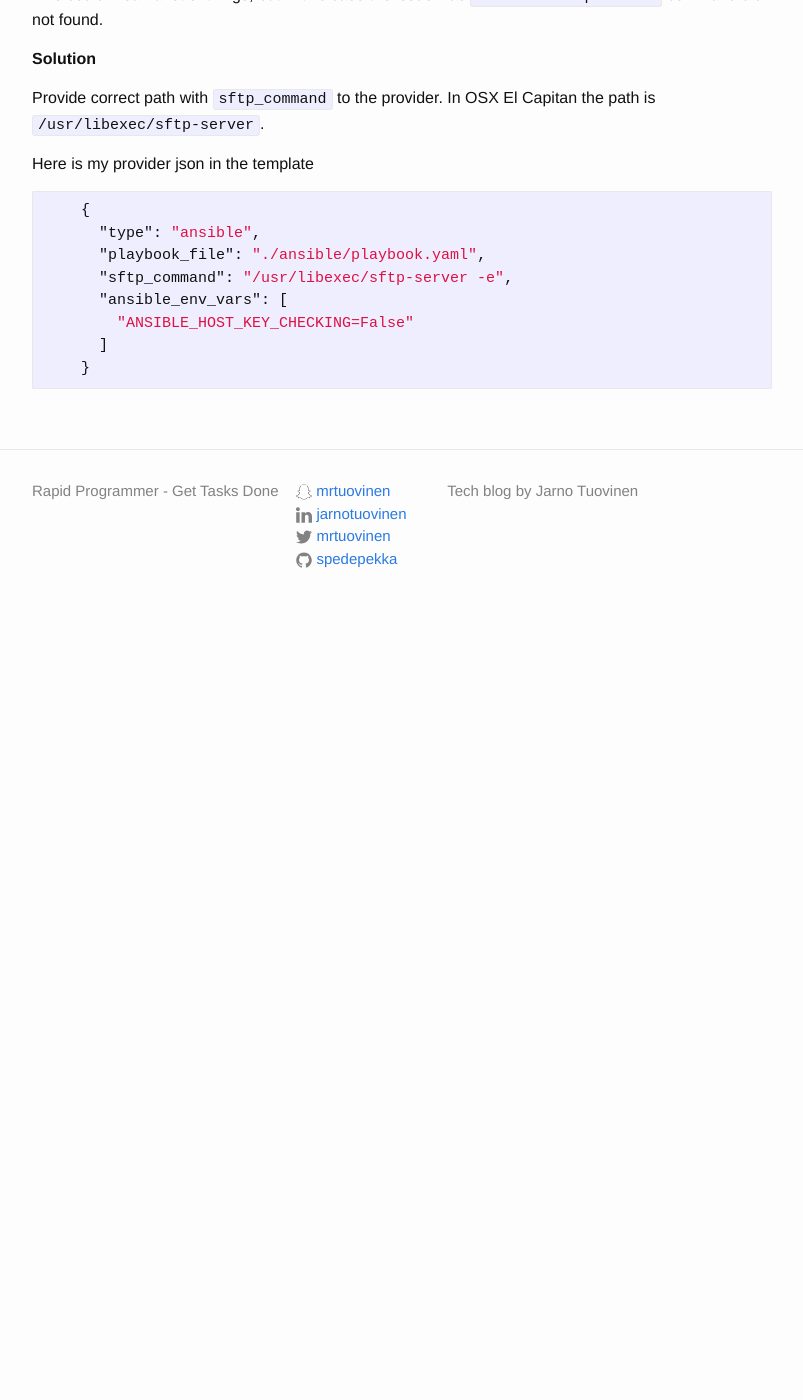
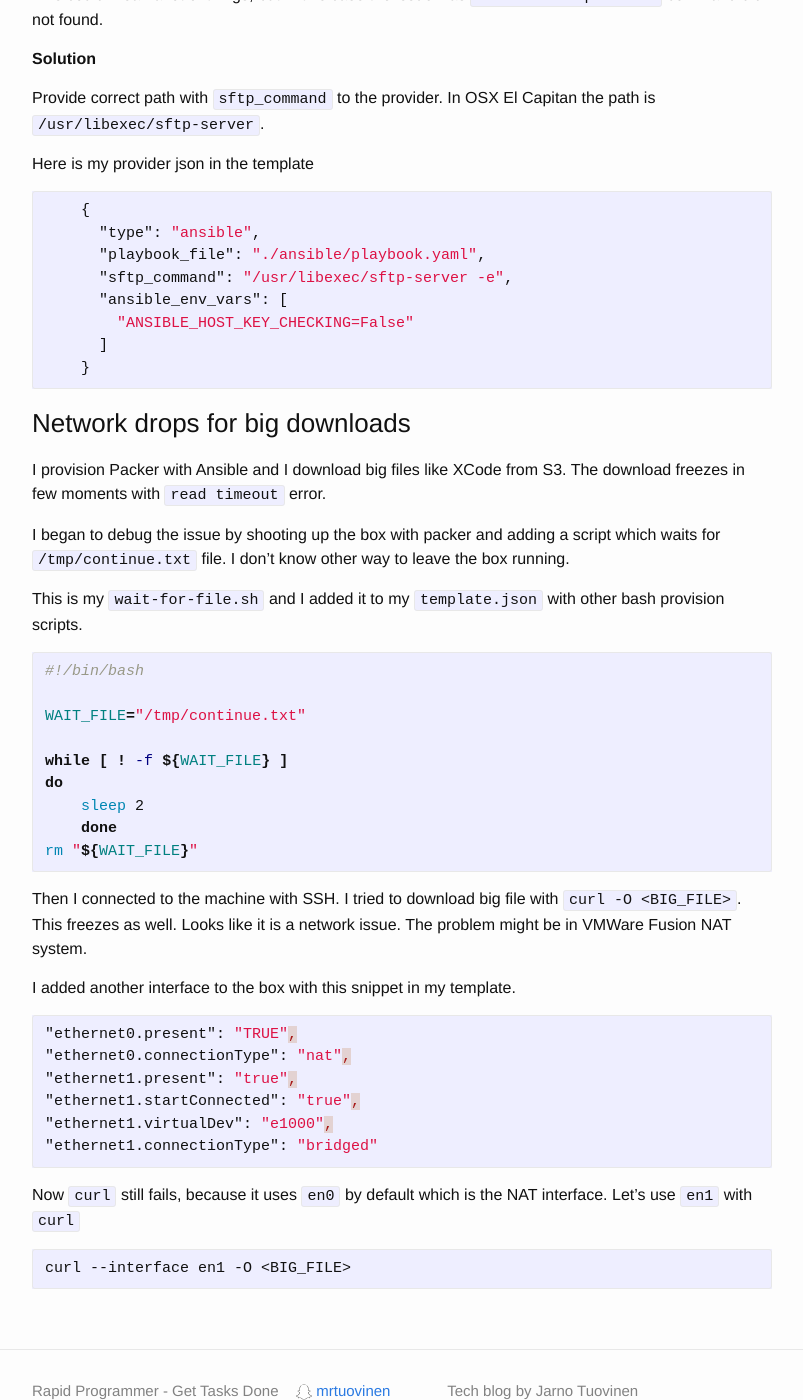
Before and after one commit to spedepekka/rapidprogrammer, a Jekyll site: the page built from _posts/2016-05-31-packer-vagrant-ansible-and-osx.markdown, in a window 1280 px wide and 1400 px high, scrolled down 1203 px. Shown: the whole window, without its empty margins (238-1041 px from the left). Built offline with Jekyll 4.4.1, drawn with Linux system fonts in a browser that asks for light colours; Markdown is read by kramdown in place of the engine named in the settings; before the commit the page ends 1833 px from its top, so only the background shows below that.

Commit message:
Add Packer network issue

````diff
--- a/_posts/2016-05-31-packer-vagrant-ansible-and-osx.markdown
+++ b/_posts/2016-05-31-packer-vagrant-ansible-and-osx.markdown
@@ -71,3 +71,49 @@ Here is my provider json in the template
       ]
     }
 ```
+
+### Network drops for big downloads
+
+I provision Packer with Ansible and I download big files like XCode from S3.
+The download freezes in few moments with `read timeout` error.
+
+I began to debug the issue by shooting up the box with packer
+and adding a script which waits for `/tmp/continue.txt` file. I don't know
+other way to leave the box running.
+
+This is my `wait-for-file.sh` and I added it to my `template.json` with
+other bash provision scripts.
+
+```bash
+#!/bin/bash
+
+WAIT_FILE="/tmp/continue.txt"
+
+while [ ! -f ${WAIT_FILE} ]
+do
+    sleep 2
+    done
+rm "${WAIT_FILE}"
+```
+
+Then I connected to the machine with SSH. I tried to download big file
+with `curl -O <BIG_FILE>`. This freezes as well. Looks like it is a network
+issue. The problem might be in VMWare Fusion NAT system.
+
+I added another interface to the box with this snippet in my template.
+
+```json
+"ethernet0.present": "TRUE",
+"ethernet0.connectionType": "nat",
+"ethernet1.present": "true",
+"ethernet1.startConnected": "true",
+"ethernet1.virtualDev": "e1000",
+"ethernet1.connectionType": "bridged"
+```
+
+Now `curl` still fails, because it uses `en0` by default which is the NAT
+interface. Let's use `en1` with `curl`
+
+```
+curl --interface en1 -O <BIG_FILE>
+```
````
